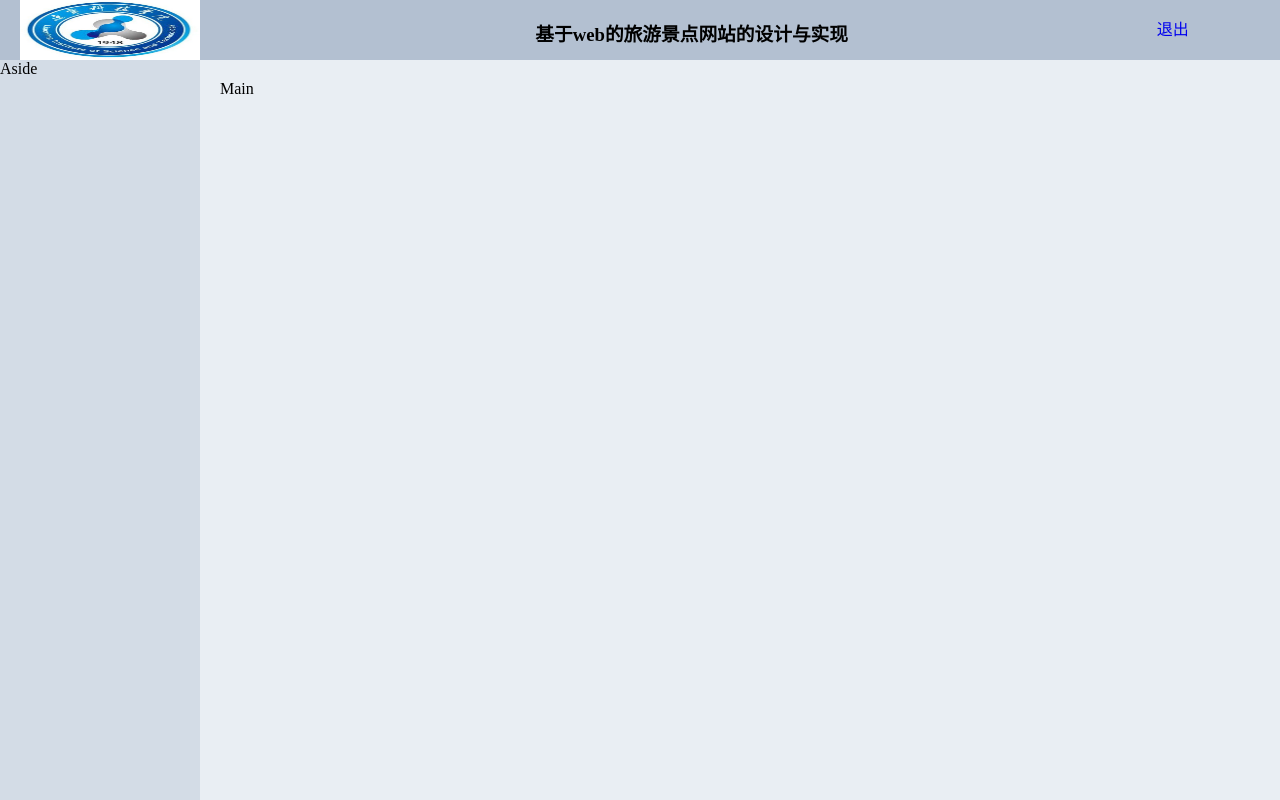
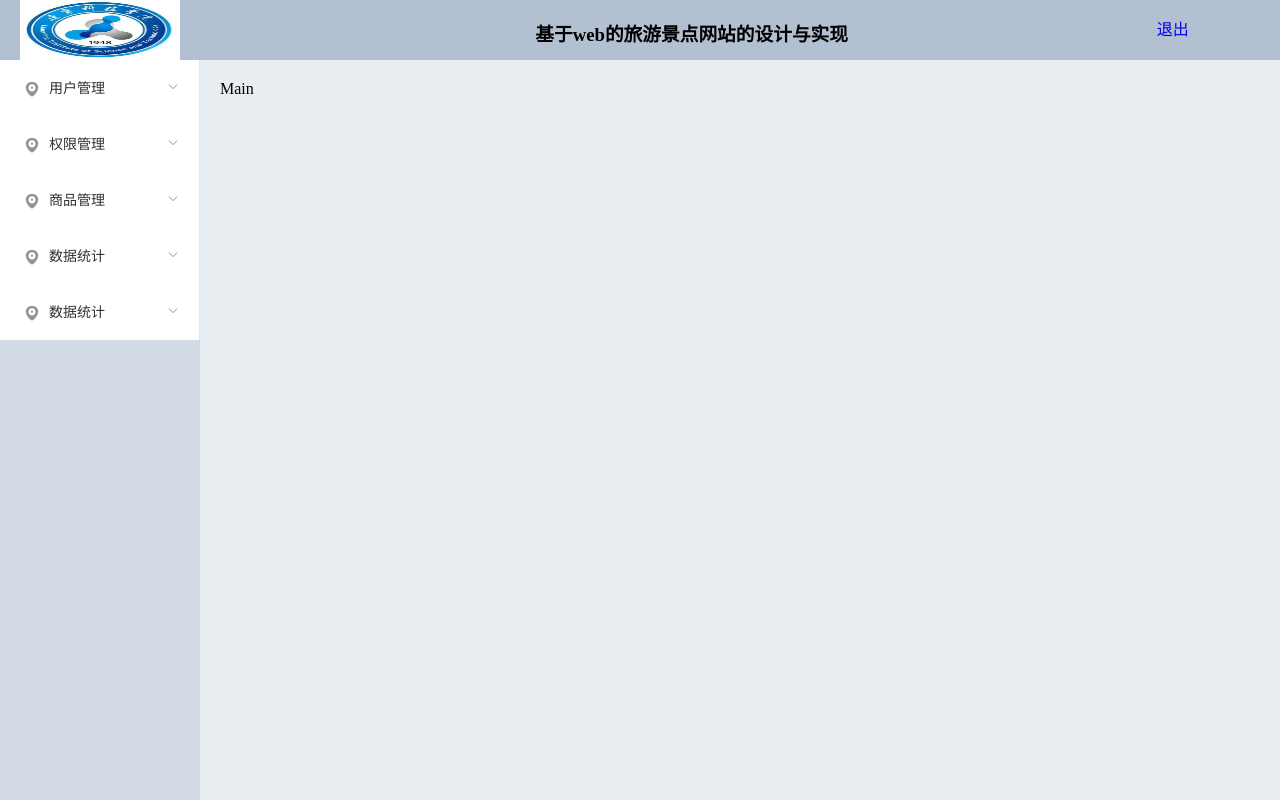
Before and after one commit to wu-art/TrivalSystem_Vue, a Vue app: page /#/ in a window 1280 px wide. Built offline with nearby package versions, Linux system fonts and the light colour scheme.

Commit message:
引入侧面导航组调整样式件

```diff
--- a/src/components/home/home.vue
+++ b/src/components/home/home.vue
@@ -16,7 +16,81 @@
         </el-row>
     </el-header>
     <el-container>
-        <el-aside class="aside" width="200px">Aside</el-aside>
+        <el-aside class="aside" width="200px">
+            <!-- 侧边导航栏 -->
+            <!-- true首字母为大写无用 -->
+            <el-menu
+            :unique-opened="true"
+            >
+                <el-submenu index="1">
+                    <!-- index的值不能一样 -->
+                    <template slot="title">
+                        <i class="el-icon-location"></i>
+                        <span>用户管理</span>
+                    </template>
+                    <el-menu-item index="1-1">
+                        <!-- <template slot="title">分组一</template> -->
+                        <i class="el-icon-menu"></i>
+                        <span>选项一</span>
+                    </el-menu-item>
+                </el-submenu>
+                <!-- 2 -->
+                <el-submenu index="2">
+                    <template slot="title">
+                        <i class="el-icon-location"></i>
+                        <span>权限管理</span>
+                    </template>
+                    <el-menu-item index="1-1">
+                        <i class="el-icon-location"></i>
+                        <span>选项一</span>
+                    </el-menu-item>
+                    <el-menu-item index="1-1">
+                        <i class="el-icon-location"></i>
+                        <span>选项二</span>
+                    </el-menu-item>
+                    <el-menu-item index="1-1">
+                        <i class="el-icon-location"></i>
+                        <span>选项三</span>
+                    </el-menu-item>
+                </el-submenu>
+                <!-- 3 -->
+                <el-submenu index="3">
+                    <template slot="title">
+                        <i class="el-icon-location"></i>
+                        <span>商品管理</span>
+                    </template>
+                    <el-menu-item index="1-1">
+                        <!-- <template slot="title">分组一</template> -->
+                        <i class="el-icon-location"></i>
+                        <span>23</span>
+                    </el-menu-item>
+                </el-submenu>
+                <!-- 4 -->
+                <el-submenu index="4">
+                    <template slot="title">
+                        <i class="el-icon-location"></i>
+                        <span>数据统计</span>
+                    </template>
+                    <el-menu-item index="1-1">
+                        <!-- <template slot="title">分组一</template> -->
+                        <i class="el-icon-location"></i>
+                        <span>选项一</span>
+                    </el-menu-item>
+                </el-submenu>
+                <!-- 5 -->
+                <el-submenu index="5">
+                    <template slot="title">
+                        <i class="el-icon-location"></i>
+                        <span>数据统计</span>
+                    </template>
+                    <el-menu-item index="1-1">
+                        <!-- <template slot="title">分组一</template> -->
+                        <i class="el-icon-location"></i>
+                        <span>选项一</span>
+                    </el-menu-item>
+                </el-submenu>
+            </el-menu>
+        </el-aside>
         <el-main class="main">Main</el-main>
     </el-container>
 </el-container>
@@ -44,16 +118,19 @@
 .main {
     background-color: #E9EEF3;
 }
+
 /* 头部样式 */
-.login-img{
+.login-img {
     height: 60px;
-    width: 180px;
+    width: 160px;
 }
-.login-middle{
+
+.login-middle {
     /* line-height: 50px; */
     text-align: center;
 }
-.loginout{
+
+.loginout {
     text-decoration: none;
     line-height: 60px;
 }
```
